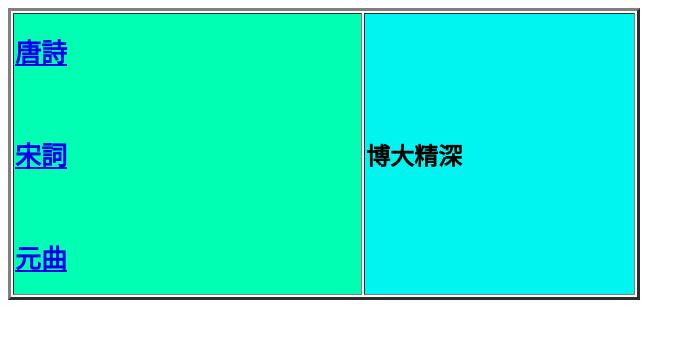
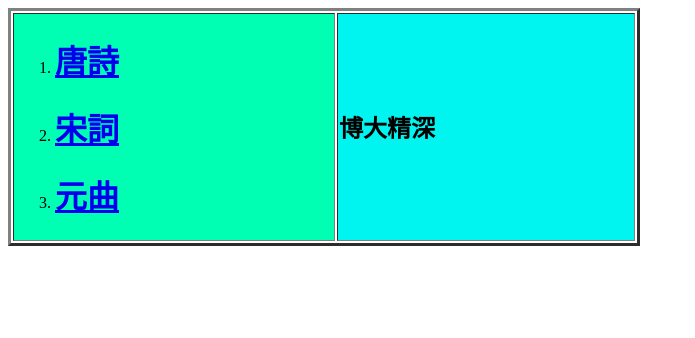
Before and after one commit to twrocket/twrocket.github.io, a plain HTML site: page homework/11_1.html in a window 1280 px wide. Shown: the whole page, without its empty margins (0-695 px from the left). Drawn offline with Linux system fonts and the light colour scheme.

Commit message:
Update 11_1.html

```diff
--- a/homework/11_1.html
+++ b/homework/11_1.html
@@ -9,9 +9,12 @@
 <body>
     <table border="3" width="50%">
         <tr>
-            <td bgcolor=“#ffffb3”><pre><a href="w7_1.html"><h1>唐詩</h1></a>
-                <a href="w7_2.html"><h1>宋詞</h1></a>
-                <a href="w7_3.html"><h1>元曲</h1></a></pre>
+            <td bgcolor=“#ffffb3”>
+                <ol>
+                <li><a href="/w7_1.html"><h1>唐詩</h1></a></li>
+                <li><a href="/w7_2.html"><h1>宋詞</h1></a></li>
+                <li><a href="/w7_3.html"><h1>元曲</h1></a></li>
+                </ol>
             </td>
             <td bgcolor=“#ff57f0”><h2>博大精深</h2></td>
         </tr>
```
